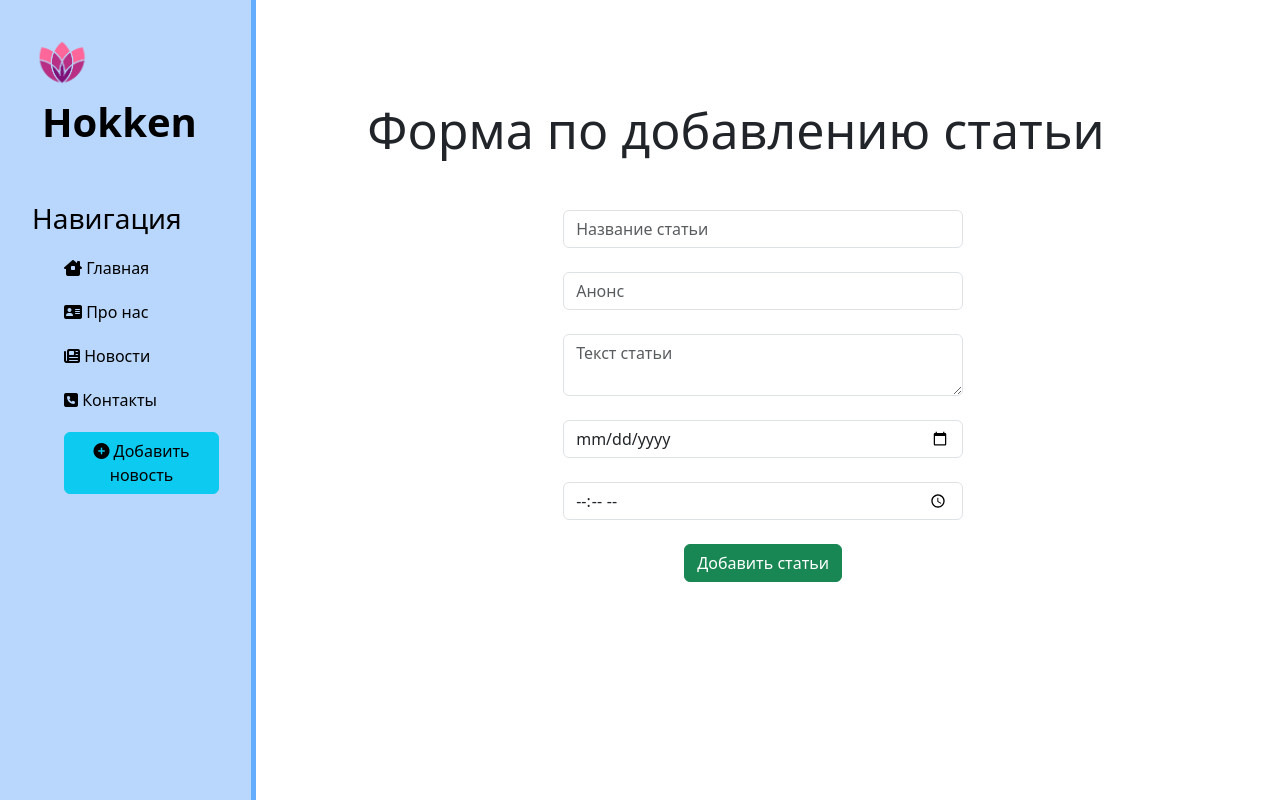
After one commit to Placebek/Django-Web, a Django app: page /news/create in a window 1280 px wide. The commit adds this page. Run offline with Django 4.2, Linux system fonts and the light colour scheme.

Commit message:
Добавил файл для создания статьи, доработал URL файлы

```diff
--- a/django_pro/hokken/static/hokken/css/main.css
+++ b/django_pro/hokken/static/hokken/css/main.css
@@ -2,14 +2,15 @@ body {
   background-color: rgb(255, 255, 255);
 }
 
+/* Левое меню */
 aside{
   float: left;
-  background-color: rgb(185, 215, 252);
+  background-color: rgb(185, 215, 252);/* цвет фона меню */
   width: 20%;
   padding: 2.5%;
   height: 100vh;
-  color: rgb(255, 255, 255);
-  border-right: 5px solid rgba(86, 165, 255, 0.867);
+  color: rgb(0, 0, 0);/* цвет текста названии */
+  border-right: 5px solid rgba(86, 165, 255, 0.867);/* цвет разделителя */
 }
 
 aside img {
@@ -29,9 +30,10 @@ aside h3 {
 }
 
 aside ul {list-style: none;}
+aside a {text-decoration: none;}
 
 aside ul li {
-  color: rgb(255, 255, 255);
+  color: rgb(0, 0, 0);/* цвет текста списка меню */
   display: block;
   margin-top: 20px;
   transition: transform .6s ease;
@@ -44,9 +46,31 @@ aside ul li:hover, aside ul a:hover {
 
 }
 
+
+/* настройки главной страницы */
 main .glavka {
   float: left;
   text-align: center;
   margin-top: 100px;
   width: 75%;
 }
+
+main .glavka h1 {font-size: 50px;}
+main .glavka p {max-width: 400px; margin: 20px auto; font-size: 15px}
+
+
+/* настройка шаблона списка новостей */
+.alert {
+  float: left;
+  clear: both;
+  width: 400px;
+  margin: 20px 34%;
+  text-align: left;
+  background-color: rgb(185, 215, 252);
+}
+
+form {
+  margin-left: 32%;
+  width: 400px;
+  margin-top: 50px;
+}
--- a/django_pro/hokken/templates/hokken/index.html
+++ b/django_pro/hokken/templates/hokken/index.html
@@ -5,7 +5,7 @@
 {% block content%}
   <div class='glavka'>
     <h1>{{title}}<h1>
-    <h3>Добро пожаловать на главную страница, тут будет весело</h3>
+    <p>Добро пожаловать на главную страница, тут будет весело</p>
     <button class='btn btn-success'>Нажмите чтобы подтвердить</button>
   </div>
 {% endblock %}
--- a/django_pro/hokken/templates/hokken/shablon.html
+++ b/django_pro/hokken/templates/hokken/shablon.html
@@ -17,10 +17,11 @@
       <span class='logo'>Hokken</span>
       <h3>Навигация</h3>
       <ul>
-        <a href='{% url "home"%}'><li><i class="fa-solid fa-house-chimney-window"></i>Главная</li></a>
-        <a href='{% url "about"%}'><li><i class="fa-solid fa-address-card"></i>Про нас</li></a>
-         <a href='{% url "news_home"%}'><li><i class="fa-solid fa-newspaper"></i>Новости</li></a>
-        <a href=''><li><i class="fa-solid fa-square-phone"></i>Контакты</li></a>
+        <a href='{% url "home"%}'><li><i class="fa-solid fa-house-chimney-window"></i> Главная</li></a>
+        <a href='{% url "about"%}'><li><i class="fa-solid fa-address-card"></i> Про нас</li></a>
+        <a href='{% url "news_home"%}'><li><i class="fa-solid fa-newspaper"></i> Новости</li></a>
+        <a href=''><li><i class="fa-solid fa-square-phone"></i> Контакты</li></a>
+        <a href='{% url "create_news"%}'><li><button class='btn btn-info'><i class="fas fa-plus-circle"></i> Добавить новость</button></li></a>
       </ul>
     </aside>
     <main>
--- /dev/null
+++ b/django_pro/news/templates/news/create_news.html
@@ -0,0 +1,18 @@
+{% extends "hokken/shablon.html" %}
+
+{%block title%} Форма по добавлению статьи {%endblock%}
+
+{% block content %}
+  <div class="glavka">
+    <h1>Форма по добавлению статьи</h1>
+    <form method="POST">
+      {% csrf_token %}
+      <input type="text" placeholder="Название статьи" class="form-control"><br>
+      <input type="text" placeholder="Анонс" class="form-control" ><br>
+      <textarea placeholder="Текст статьи" class="form-control"></textarea><br>
+      <input type="date" class="form-control"><br>
+      <input type="time" class="form-control"><br>
+      <button class="btn btn-success" type="submit">Добавить статьи</button>
+    </form>
+  </div>
+{% endblock %}
--- a/django_pro/news/urls.py
+++ b/django_pro/news/urls.py
@@ -2,5 +2,6 @@ from  django.urls import path
 from . import views
 
 urlpatterns = [
-    path('', views.news_home, name='news_home')
+    path('', views.news_home, name='news_home'),
+    path('create', views.create_news, name='create_news')
 ]
--- a/django_pro/news/views.py
+++ b/django_pro/news/views.py
@@ -1,4 +1,9 @@
 from django.shortcuts import render
+from .models import Articles
 
 def news_home(request):
-  return(render(request, 'news/news_home.html'))
+  news = Articles.objects.all()
+  return(render(request, 'news/news_home.html', {'news': news}))
+
+def create_news(request):
+  return(render(request, "news/create_news.html"))
```
Also changed, not shown: django_pro/news/templates/news/news_home.html (+6 -2 lines), django_pro/db.sqlite3.
